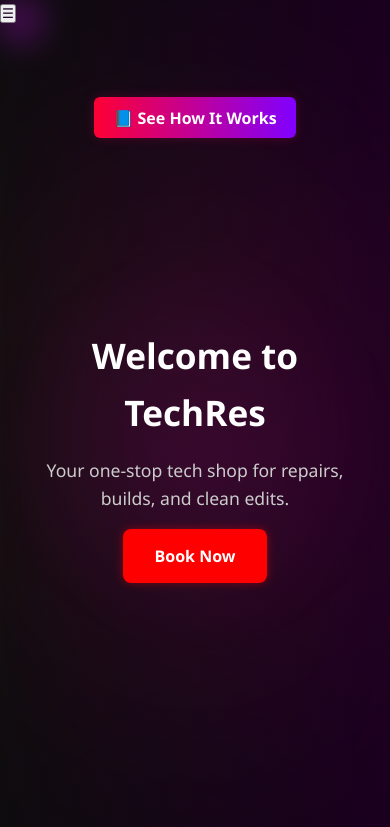
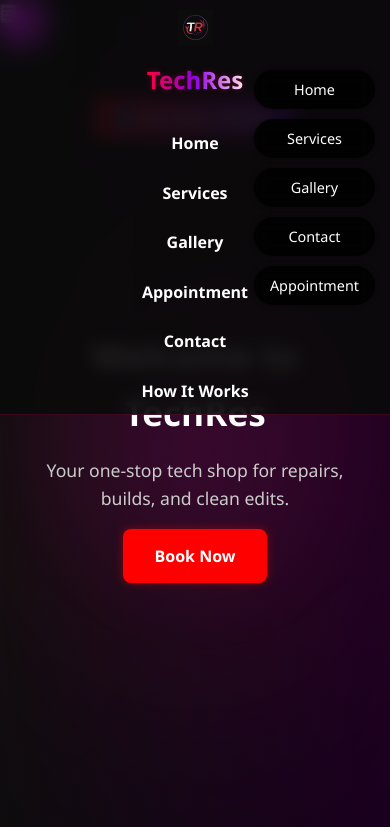
Before and after one commit to Vyxx8/TechRes_Website, a plain HTML site: page index.html in a window 390 px wide. Shown: the top 827 px of the page. Drawn offline with Linux system fonts and the light colour scheme.

Commit message:
styles.css

```diff
--- a/styles.css
+++ b/styles.css
@@ -1322,17 +1322,15 @@ footer {
   color: #777;
 }
 
-@media (max-width: 768px) {
-  .site-header {
-    display: none;
-  }
+.mobile-nav-buttons {
+  display: none;
 }
 
 /* MOBILE ONLY */
 @media (max-width: 768px) {
   .mobile-nav-buttons {
     position: fixed;
-    top: 15px;
+    top: 70px;
     right: 15px;
     display: flex;
     flex-direction: column;
```
